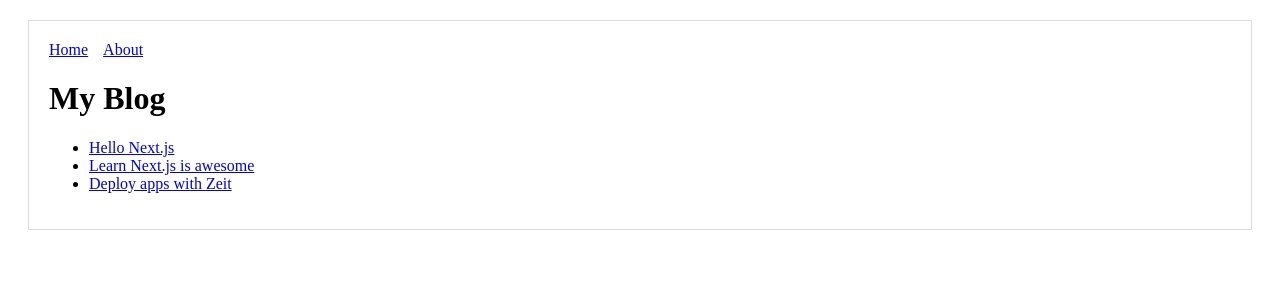
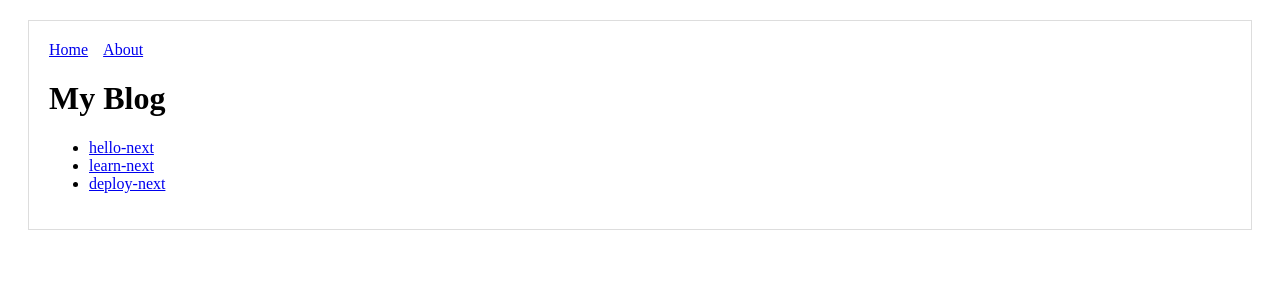
Before and after one commit to juanwebmaster/Next-start, a Next.js app in the folder my-app/: page / in a window 1280 px wide. Shown: the top 300 px of the page. Built offline with nearby package versions, Linux system fonts and the light colour scheme.

Commit message:
Feat: Dynamic Routing Added

```diff
--- a/my-app/pages/index.js
+++ b/my-app/pages/index.js
@@ -3,8 +3,8 @@
 
 
 const PostLink = props => (
-  <Link href={`/post?title=${props.title}`}>
-    <a>{props.title}</a>
+  <Link href="/p/[id]" as={`/p/${props.id}`}>
+    <a>{props.id}</a>
   </Link>
 )
 
@@ -13,9 +13,9 @@
     <Layout>
       <h1>My Blog</h1>
       <ul>
-        <li><PostLink title="Hello Next.js" /></li>
-        <li><PostLink title="Learn Next.js is awesome" /></li>
-        <li><PostLink title="Deploy apps with Zeit" /></li>
+        <li><PostLink id="hello-next" /></li>
+        <li><PostLink id="learn-next" /></li>
+        <li><PostLink id="deploy-next" /></li>
       </ul>
     </Layout>
   );
```
Also changed, not shown: my-app/pages/p/hello-next.js (added, +10 -0 lines), 1 other file (tests, documents, lock files or other folders).
